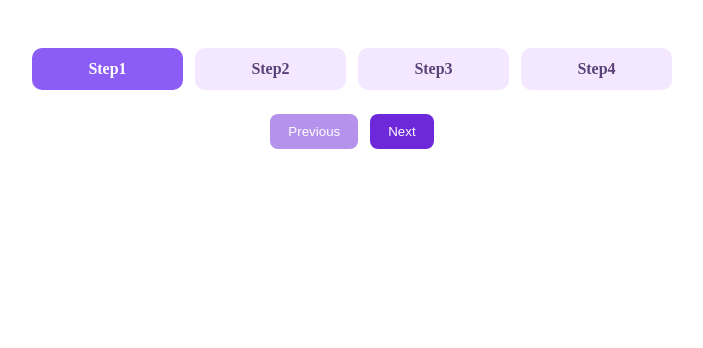
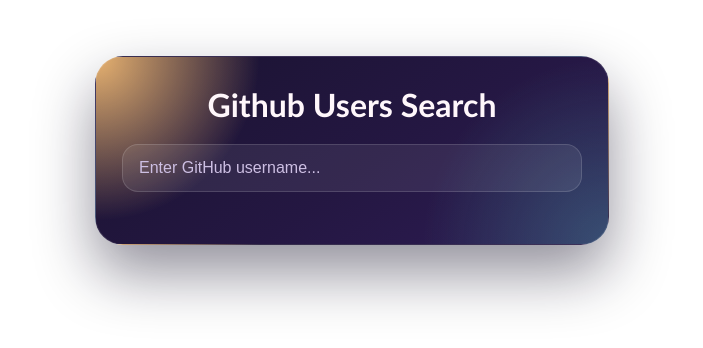
Before and after one commit to nehaumbre/vueP, a Vue app in the folder vue-project/: page / in a window 1280 px wide. Shown: the top 348 px of the page, without its empty margins (288-991 px from the left). Built offline with nearby package versions, Linux system fonts and the light colour scheme.

Commit message:
Project-10: Github Users Search
Signed-off-by: nehaumbre <nehaumbre28@gmail.com>

```diff
--- a/vue-project/Projects/GithubusersSearch/components/GithubusersSearch.vue
+++ b/vue-project/Projects/GithubusersSearch/components/GithubusersSearch.vue
@@ -1,8 +1,183 @@
 <template>
+  <div class="github-profile-viewer">
+    <h1 class="app-title">Github Users Search</h1>
+    <div class="input-container">
+        <input v-model="username"
+               @keyup.enter="getUserProfile"
+               placeholder="Enter GitHub username..."
+               class="username-input" />
+    </div>
+    <div v-if="userProfie" class="user-profile">
+        <img :src="userProfie.avatar_url" alt="User Avatar" class="avatar" />
+        <h2 class="user-name">{{ userProfie.name || userProfie.login }}</h2>
+        <p class="user-bio">{{ userProfie.bio }}</p>
+        <a :href="userProfie.html_url" target="_blank" class="profile-link">View Profile</a>
+        <p class="user-bio">Public Repos: {{ userProfie.public_repos }} | Followers: {{ userProfie.followers }}</p>
+        <p class="user-bio">Following: {{ userProfie.following }}</p>
+        <p class="user-bio">Location: {{ userProfie.location }}</p>
+        <p class="user-bio">Email: {{ userProfie.email }}</p>
+    </div>
+    <div v-else-if="error" class="error-message">{{ error }}</div>
+  </div>
 </template>
 
 <script setup>
+import { ref } from "vue";
+
+const username = ref('');
+const userProfie = ref(null);
+const error = ref(null);
+
+const getUserProfile = async () => {
+  try {
+    const response = await fetch(
+      `https://api.github.com/users/${username.value}`,
+    );
+    const data = await response.json();
+
+    if (response.ok) {
+      userProfie.value = data;
+      error.value = null;
+    } else {
+      userProfie.value = null;
+      error.value = data.message;
+    }
+
+    userProfie.value = data;
+  } catch (err) {
+    console.error("Error fetching user profile:", err);
+    error.value = "Failed to fetch user profile. Please try again.";
+  }
+};
 </script>
 
 <style scoped>
+.github-profile-viewer {
+  max-width: 460px;
+  margin: 56px auto;
+  padding: 30px 26px;
+  border-radius: 28px;
+  background:
+    radial-gradient(circle at top left, rgba(255, 196, 120, 0.9), transparent 30%),
+    radial-gradient(circle at bottom right, rgba(84, 211, 194, 0.28), transparent 34%),
+    linear-gradient(145deg, #1a1330 0%, #241742 55%, #2e1c55 100%);
+  border: 1px solid rgba(255, 255, 255, 0.1);
+  box-shadow: 0 28px 60px rgba(14, 8, 33, 0.45);
+  color: #f8f3ff;
+  font-family: "Trebuchet MS", "Segoe UI", sans-serif;
+  text-align: center;
+}
+
+.app-title {
+  margin: 0 0 22px;
+  font-size: 2rem;
+  line-height: 1.1;
+  color: #fff7fb;
+}
+
+.input-container {
+  margin-bottom: 22px;
+}
+
+.username-input {
+  width: 100%;
+  box-sizing: border-box;
+  padding: 14px 16px;
+  border: 1px solid rgba(255, 255, 255, 0.14);
+  border-radius: 16px;
+  background: rgba(255, 255, 255, 0.08);
+  color: #ffffff;
+  font-size: 1rem;
+  outline: none;
+  transition: border-color 0.18s ease, box-shadow 0.18s ease, transform 0.18s ease;
+}
+
+.username-input::placeholder {
+  color: #cdbfe3;
+}
+
+.username-input:focus {
+  border-color: #54d3c2;
+  box-shadow: 0 0 0 4px rgba(84, 211, 194, 0.18);
+  transform: translateY(-1px);
+}
+
+.user-profile {
+  display: flex;
+  flex-direction: column;
+  align-items: center;
+  gap: 10px;
+  padding: 22px 18px;
+  border-radius: 22px;
+  background: rgba(255, 255, 255, 0.08);
+  border: 1px solid rgba(255, 255, 255, 0.12);
+  backdrop-filter: blur(12px);
+  text-align: center;
+}
+
+.avatar {
+  width: 110px;
+  height: 110px;
+  border-radius: 50%;
+  object-fit: cover;
+  border: 4px solid rgba(255, 255, 255, 0.22);
+  box-shadow: 0 16px 28px rgba(0, 0, 0, 0.24);
+  background: rgba(255, 255, 255, 0.08);
+}
+
+.user-name {
+  margin: 10px 0 0;
+  font-size: 1.45rem;
+  font-weight: 800;
+  letter-spacing: 0.01em;
+  color: #fff4cc;
+}
+
+.user-bio {
+  max-width: 32ch;
+  margin: 0 0 10px;
+  padding: 0 6px;
+  color: #ddd4f0;
+  font-size: 0.98rem;
+  line-height: 1.5;
+}
+
+.profile-link {
+  display: inline-block;
+  padding: 11px 18px;
+  border-radius: 999px;
+  background: linear-gradient(135deg, #ffb347 0%, #ff6f91 100%);
+  color: #ffffff;
+  text-decoration: none;
+  font-weight: 800;
+  letter-spacing: 0.02em;
+  box-shadow: 0 14px 28px rgba(255, 111, 145, 0.28);
+  transition: transform 0.18s ease, filter 0.18s ease;
+}
+
+.profile-link:hover {
+  transform: translateY(-2px);
+  filter: brightness(1.04);
+}
+
+.error-message {
+  padding: 14px 16px;
+  border-radius: 16px;
+  background: rgba(255, 109, 132, 0.14);
+  border: 1px solid rgba(255, 109, 132, 0.28);
+  color: #ffd7df;
+  font-weight: 700;
+}
+
+@media (max-width: 520px) {
+  .github-profile-viewer {
+    margin: 24px 14px;
+    padding: 24px 18px;
+    border-radius: 22px;
+  }
+
+  .app-title {
+    font-size: 1.7rem;
+  }
+}
 </style>
--- a/vue-project/src/main.js
+++ b/vue-project/src/main.js
@@ -16,8 +16,8 @@
 // To run FormValidationsProject app, uncomment this line:
 // import App from '../Projects/FormValidationsProject/App.vue'
 // To run ProgressSteps app, uncomment this line:
-import App from '../Projects/ProgressSteps/App.vue'
+// import App from '../Projects/ProgressSteps/App.vue'
 // To run GithubusersSearch app, uncomment this line:
-// import App from '../Projects/GithubusersSearch/App.vue'
+import App from '../Projects/GithubusersSearch/App.vue'
 
 createApp(App).mount('#app')
```
